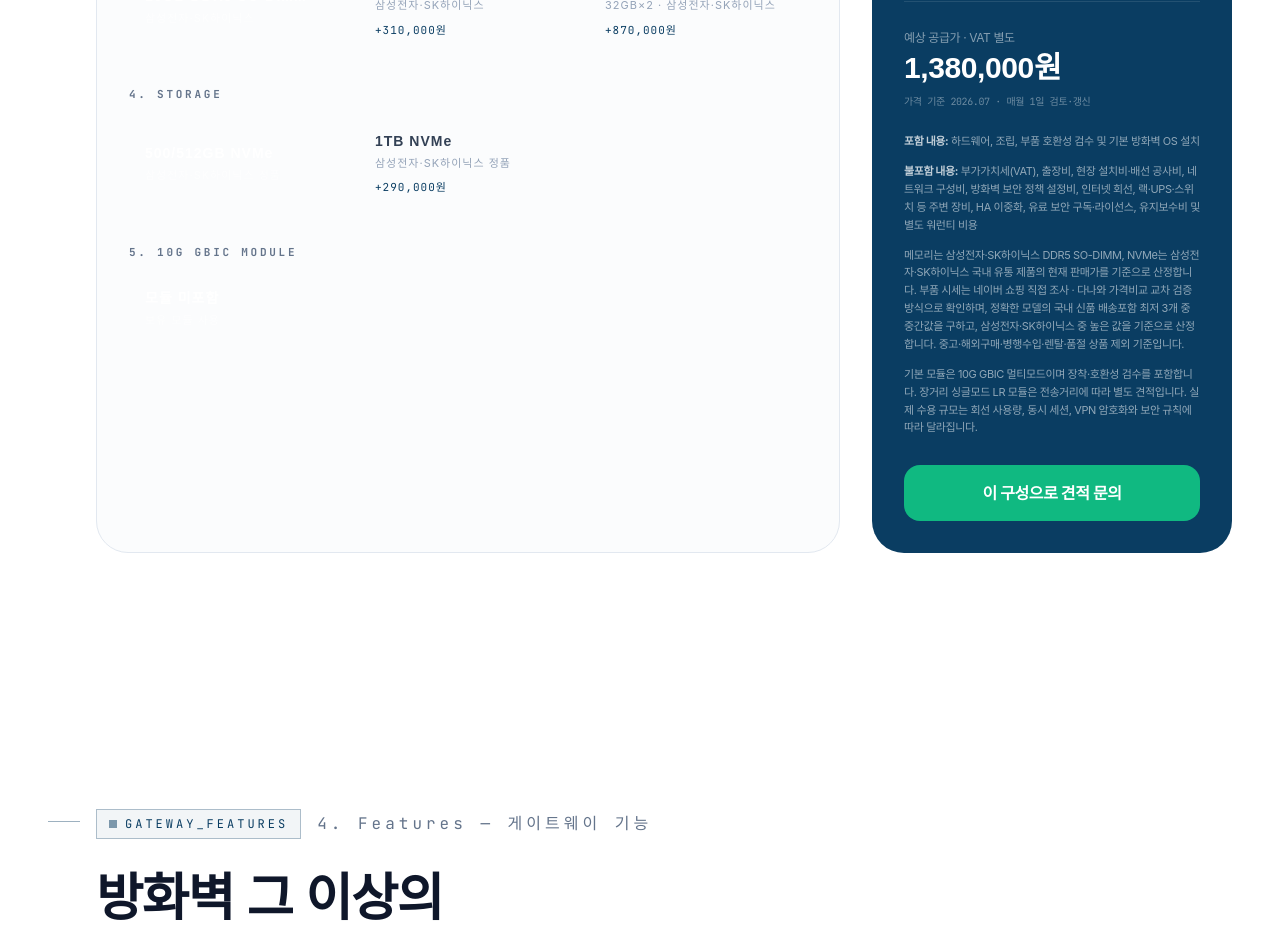
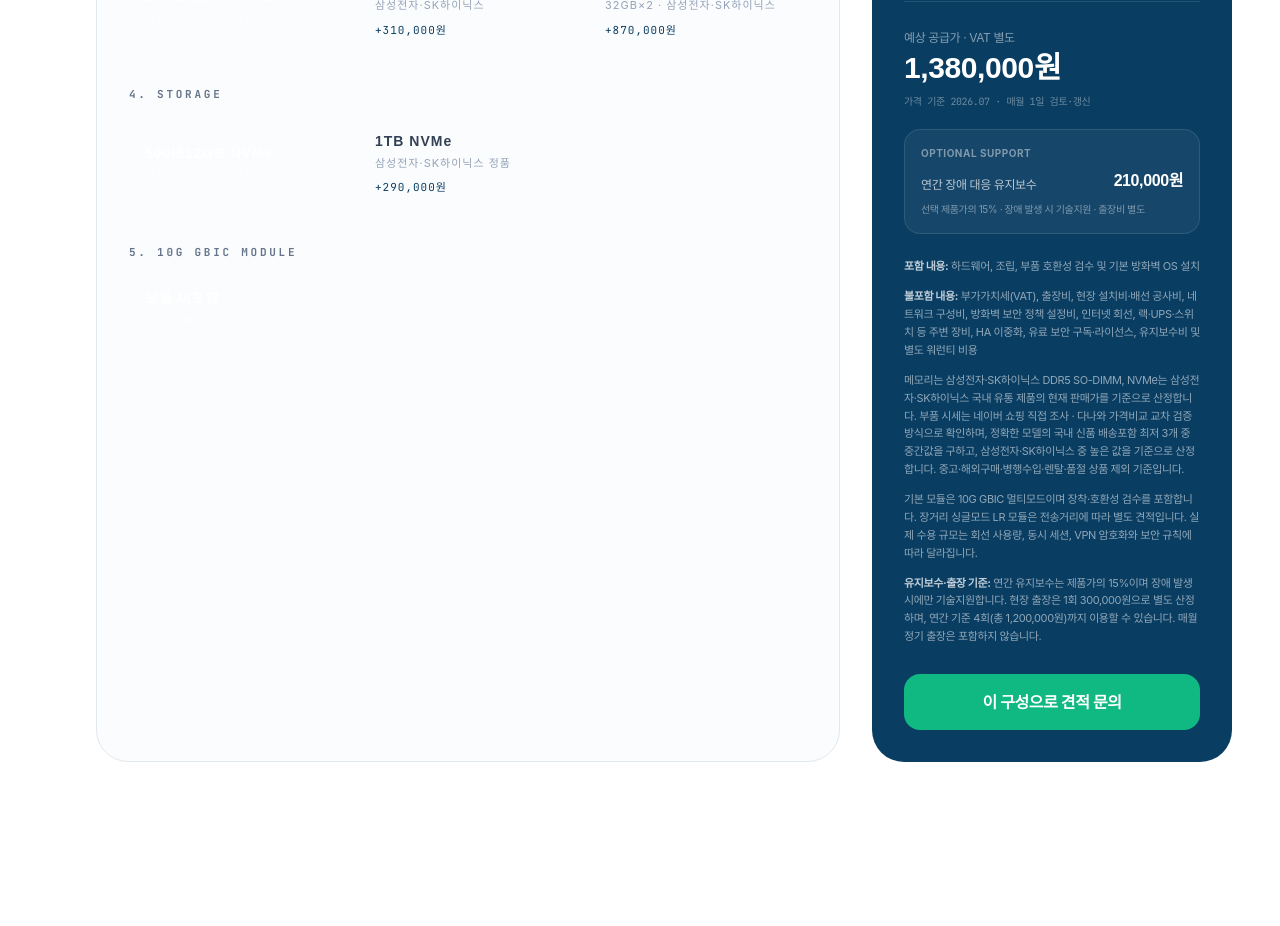
Before and after one commit to yumunix/einstech-landing, a Next.js app: page /einswall in a window 1280 px wide. Shown: the part 3860-4786 px from the top of the page. Built offline with nearby package versions, Linux system fonts and the light colour scheme; a web font is replaced by a local one.

Commit message:
add EINSWALL maintenance and visit pricing

```diff
--- a/app/einswall/PricingConfigurator.jsx
+++ b/app/einswall/PricingConfigurator.jsx
@@ -155,6 +155,7 @@ export default function PricingConfigurator() {
     selected.memory.price +
     selected.storage.price +
     selected.modules.price;
+  const annualMaintenance = Math.ceil((total * 0.15) / 10000) * 10000;
   const modelName = `EINSWALL ${selected.cpu.id === "8505" ? "8505" : selected.cpu.id}${selected.sfp.suffix}`;
   const inquiry = encodeURIComponent(
     `${modelName} / ${selected.memory.label} / ${selected.storage.label} / ${selected.modules.label} 구성 견적 문의`,
@@ -215,6 +216,21 @@ export default function PricingConfigurator() {
           </div>
         </div>
 
+        <div className="mt-5 rounded-2xl border border-white/10 bg-white/5 p-4">
+          <div className="text-[10px] font-bold uppercase tracking-wider text-white/45">
+            Optional Support
+          </div>
+          <div className="mt-2 flex items-end justify-between gap-3">
+            <span className="text-xs text-white/70">연간 장애 대응 유지보수</span>
+            <strong className="font-display text-base text-emerald-200">
+              {won.format(annualMaintenance)}원
+            </strong>
+          </div>
+          <p className="mt-2 text-[10px] leading-relaxed text-white/45">
+            선택 제품가의 15% · 장애 발생 시 기술지원 · 출장비 별도
+          </p>
+        </div>
+
         <div className="mt-6 space-y-3 text-[11px] leading-relaxed text-white/55">
           <p>
             <strong className="text-white/75">포함 내용:</strong>{" "}
@@ -237,6 +253,12 @@ export default function PricingConfigurator() {
             싱글모드 LR 모듈은 전송거리에 따라 별도 견적입니다. 실제 수용 규모는 회선
             사용량, 동시 세션, VPN 암호화와 보안 규칙에 따라 달라집니다.
           </p>
+          <p>
+            <strong className="text-white/75">유지보수·출장 기준:</strong>{" "}
+            연간 유지보수는 제품가의 15%이며 장애 발생 시에만 기술지원합니다. 현장
+            출장은 1회 300,000원으로 별도 산정하며, 연간 기준 4회(총 1,200,000원)까지
+            이용할 수 있습니다. 매월 정기 출장은 포함하지 않습니다.
+          </p>
         </div>
 
         <a
```
